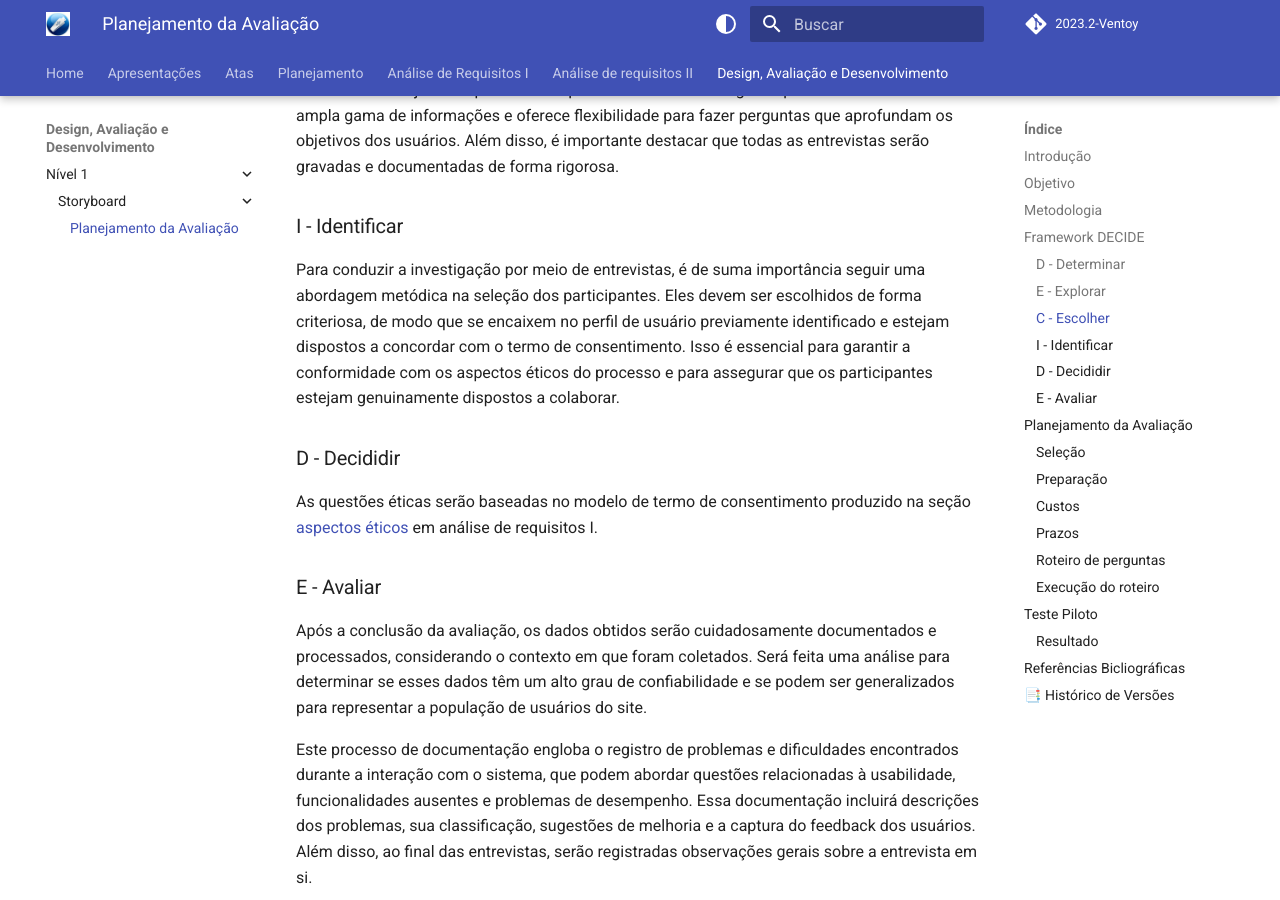
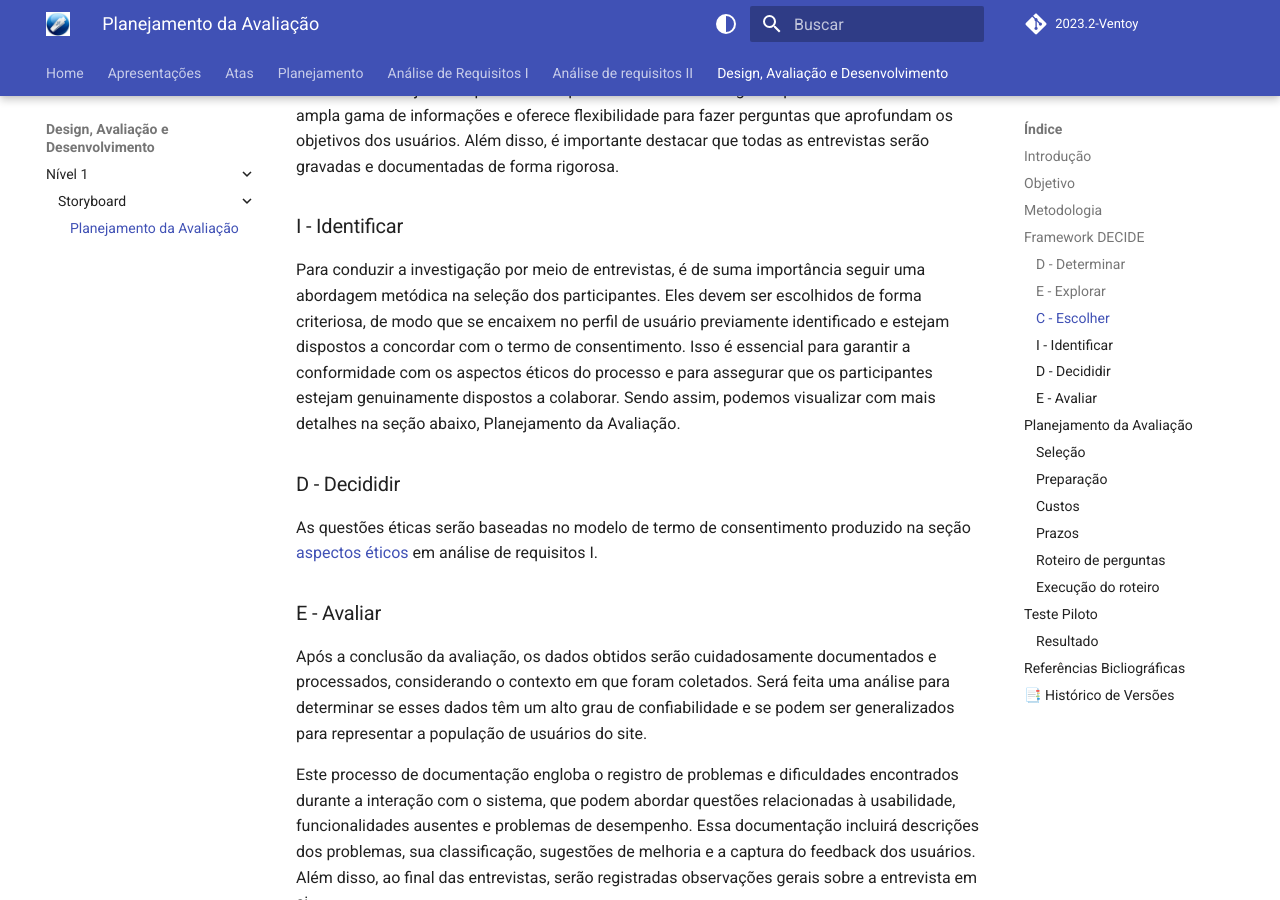
Before and after one commit to Interacao-Humano-Computador/2023.2-Ventoy, an MkDocs documentation site: the page built from docs/Design,AvaliçãoeDesenvolvimento/planejamentoStoryboard.md, in a window 1280 px wide and 900 px high, scrolled down 2089 px. Built offline with MkDocs 1.6.1 and Material for MkDocs 9.7.7, drawn with Linux system fonts in a browser that asks for light colours; comment, search, counter and statistics services are not loaded; old or Windows-style settings are respelled for this version of MkDocs; some of the changed lines change nothing that is shown; some of the changed text lies outside the part shown.

Commit message:
alterações

```diff
--- a/docs/Design,AvaliçãoeDesenvolvimento/planejamentoStoryboard.md
+++ b/docs/Design,AvaliçãoeDesenvolvimento/planejamentoStoryboard.md
@@ -53,7 +53,7 @@
 
 ### I - Identificar
 
-Para conduzir a investigação por meio de entrevistas, é de suma importância seguir uma abordagem metódica na seleção dos participantes. Eles devem ser escolhidos de forma criteriosa, de modo que se encaixem no perfil de usuário previamente identificado e estejam dispostos a concordar com o termo de consentimento. Isso é essencial para garantir a conformidade com os aspectos éticos do processo e para assegurar que os participantes estejam genuinamente dispostos a colaborar.
+Para conduzir a investigação por meio de entrevistas, é de suma importância seguir uma abordagem metódica na seleção dos participantes. Eles devem ser escolhidos de forma criteriosa, de modo que se encaixem no perfil de usuário previamente identificado e estejam dispostos a concordar com o termo de consentimento. Isso é essencial para garantir a conformidade com os aspectos éticos do processo e para assegurar que os participantes estejam genuinamente dispostos a colaborar. Sendo assim, podemos visualizar com mais detalhes na seção abaixo, Planejamento da Avaliação.
 
 ### D - Decididir
 
@@ -88,6 +88,8 @@
 - Perguntas;
 - Termo de consentimento;
 - Teste Piloto.
+
+Vale ressaltar que, para que possamos utilizar as ferramentas é necessário um dispositivo com acesso à internet.
 
 ### Prazos
 
@@ -151,4 +153,5 @@
 ## 📑 Histórico de Versões
 | **Versão**   |   **Data**   | **Descrição** | **Autor** | **Revisor** |
 |--------|---------|-----------|--------|---------|
-|`1.0`| 30/10/2023 | Criação do documento | [Milena Baruc](https://github.com/MilenaBaruc)| |
+|`1.0`| 30/10/2023 | Criação do documento | [Milena Baruc](https://github.com/MilenaBaruc)| [Vinícius Mendes](https://github.com/yabamiah) |
+|`1.1`| 30/10/2023 | Correção do documento | [Milena Baruc](https://github.com/MilenaBaruc)| [Vinícius Mendes](https://github.com/yabamiah) |
```
